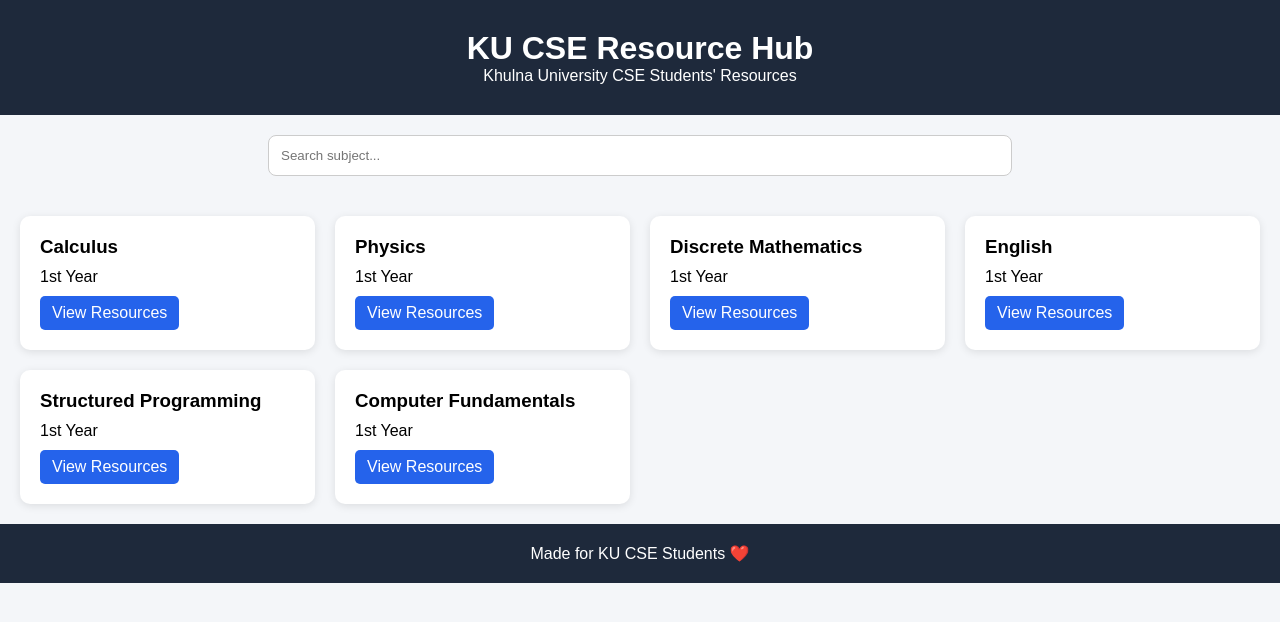
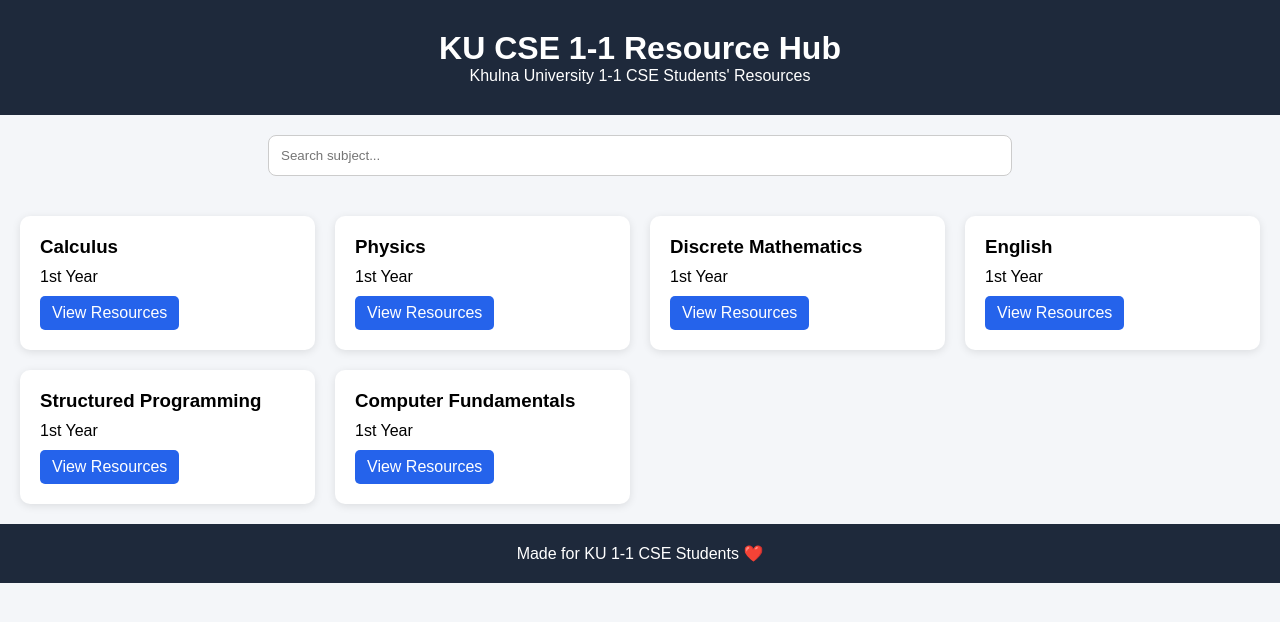
Before and after one commit to talukderratul/KU-resources, a plain HTML site: page index.html in a window 1280 px wide. Drawn offline with Linux system fonts and the light colour scheme.

Commit message:
Update header and footer for 1-1 CSE resources

```diff
--- a/index.html
+++ b/index.html
@@ -9,8 +9,8 @@
 <body>
 
     <header>
-        <h1>KU CSE Resource Hub</h1>
-        <p>Khulna University CSE Students' Resources</p>
+        <h1>KU CSE 1-1 Resource Hub</h1>
+        <p>Khulna University 1-1 CSE Students' Resources</p>
     </header>
 
     <section class="search-section">
@@ -21,7 +21,7 @@
     </section>
 
     <footer>
-        <p>Made for KU CSE Students ❤️</p>
+        <p>Made for KU 1-1 CSE Students ❤️</p>
     </footer>
 
     <script src="script.js"></script>
```
